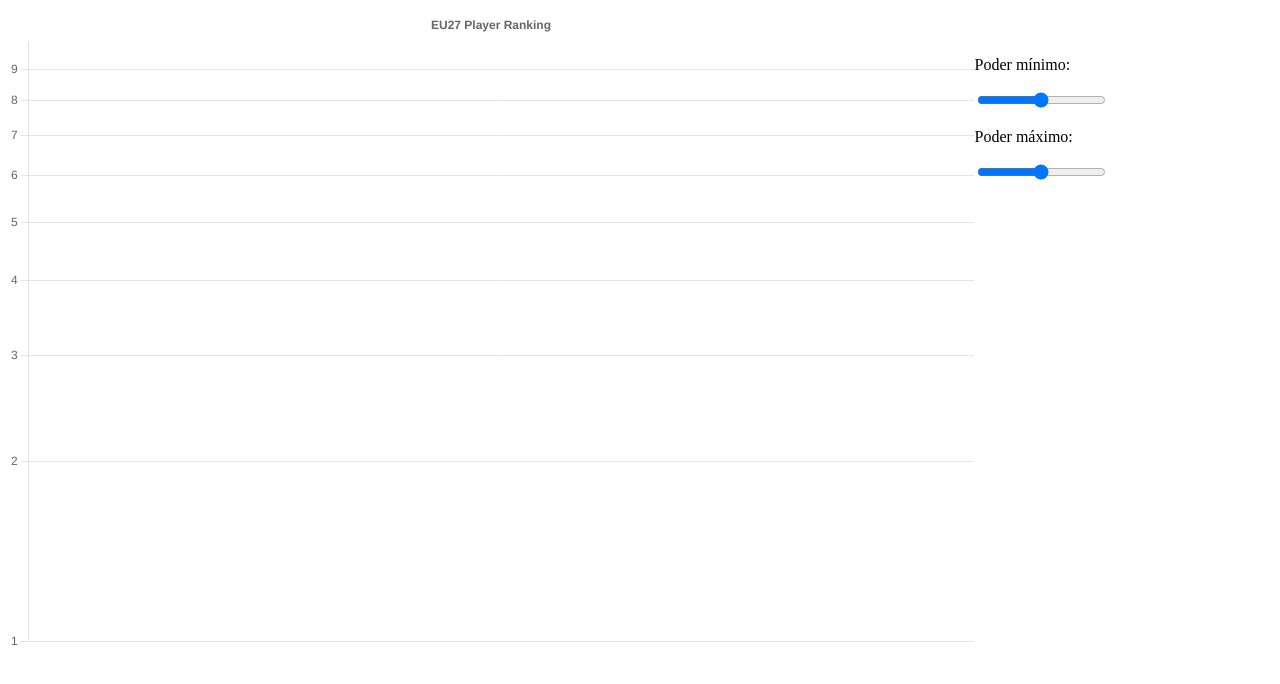
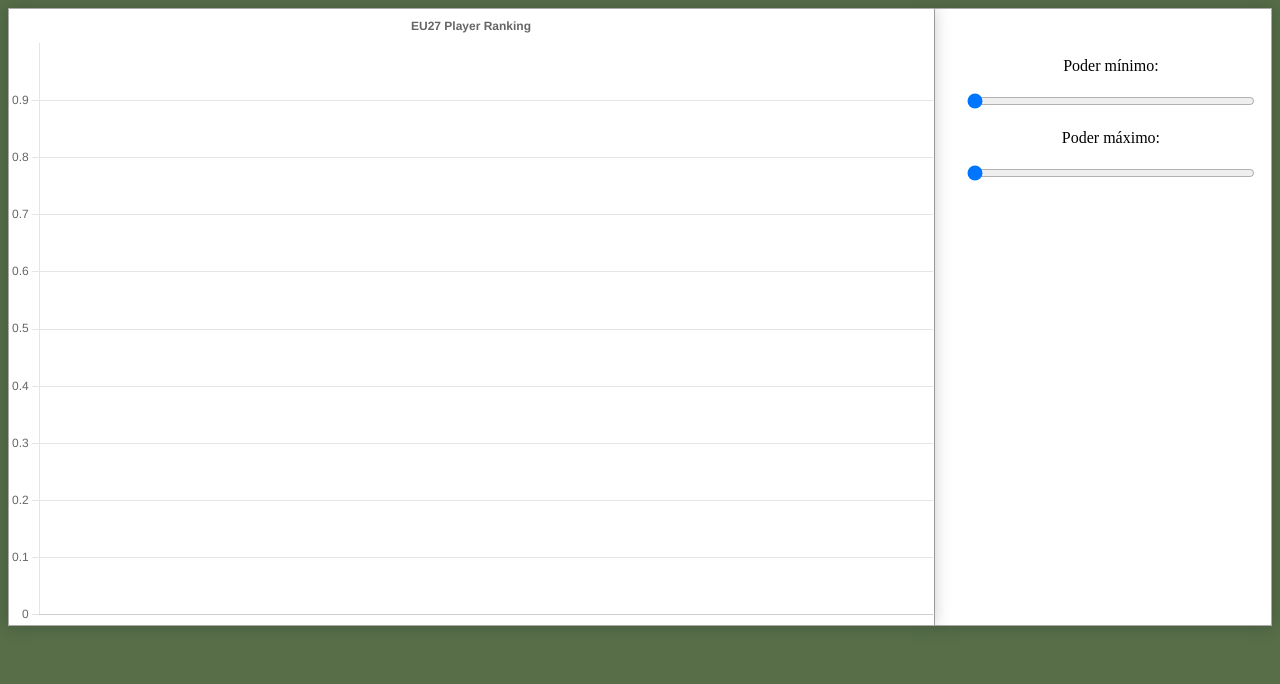
Before and after one commit to douglasb78/eu27-tracker, a Flask app: page / in a window 1280 px wide. Shown: the top 684 px of the page. Run offline with Flask 2, Linux system fonts and the light colour scheme; data that the repository does not hold is empty.

Commit message:
Add new style.

```diff
--- a/main.py
+++ b/main.py
@@ -25,4 +25,4 @@ if __name__ == '__main__':
     serverstats.get_powerscore_ranking(3, 606)  # baixar o ranking diário
     freezer = Freezer(app)
     freezer.freeze()
-    # app.run(host='localhost', port=5000, debug=True)
+    #app.run(host='localhost', port=5000, debug=True)
--- a/templates/ranking.html
+++ b/templates/ranking.html
@@ -6,11 +6,26 @@
 	<style>
 	body {
 		display: flex;
+		text-align: center;
+		background: #576e49;
+	}
+	.chart-container {
+		border: 1px solid #aaa;
+		border-right-width: 0;
+		background: white;
+		box-shadow: 0px 0px 16px 0px rgba(0, 0, 0, 0.22);
 	}
 	#controls {
 		display: block;
 		padding-top: 4vh;
-		width: 40vh;
+		padding-left: 2vh;
+		width: 45vh;
+		border: 1px solid #aaa;
+		background: white;
+		box-shadow: 0px 0px 16px 0px rgba(0, 0, 0, 0.22);
+	}
+	#minpower,#maxpower {
+		width: 90%;
 	}
 	</style>
 </head>
@@ -20,12 +35,12 @@
 	</div>
 	<div id="controls">
 		<p>Poder mínimo:</p>
-		<input type="range" id="minpower"/>
+		<input type="range" id="minpower" step="1000"/>
 		<p>Poder máximo:</p>
-		<input type="range" id="maxpower"/>
+		<input type="range" id="maxpower" step="1000"/>
 	</div>
 	<script>
-		const chartColor = 'rgb(75, 192, 192)';
+		const chartColor = 'rgb(0, 71, 145)';
 		const ctx = document.getElementById('chart').getContext('2d');
 		myChart = new Chart(ctx, {
 			type: 'line',
@@ -36,7 +51,11 @@
 						text: 'EU27 Player Ranking',
 						display: true
 					},
-					legend:{display: false}
+					legend:{display: false},
+					chartAreaBorder: {
+						borderColor: 'black',
+        				borderWidth: 1
+					}
 				},
 				responsive: true,
 				aspectRatio: 1.5,
@@ -46,17 +65,16 @@
 						cubicInterpolationMode: 'monotone',
 						tension: 0.1,
 						borderWidth: 1,
-					},
-					point: {
-						pointStyle: 'dash'
 					}
 				},
 				scales: {
+					x:{
+
+					},
 					y: {
 						ticks: {
 					    	callback: (value, index, values) => (index == (values.length-1)) ? undefined : value,
-						},
-						type: 'logarithmic'
+						}
 					}
 				}
 			}
@@ -99,14 +117,14 @@
 		document.querySelector('#minpower').value = 0;
 		document.querySelector('#maxpower').value = ps_max;
 
-		document.querySelector('#minpower').addEventListener('change', (event) => {
+		document.querySelector('#minpower').addEventListener('input', (event) => {
 			myChart.options.scales.y.min = document.querySelector('#minpower').value;
-			myChart.update();
+			myChart.update('none');
 		});
 
-		document.querySelector('#maxpower').addEventListener('change', (event) => {
+		document.querySelector('#maxpower').addEventListener('input', (event) => {
 			myChart.options.scales.y.max = document.querySelector('#maxpower').value;
-			myChart.update();
+			myChart.update('none');
 		});
 
 
```
